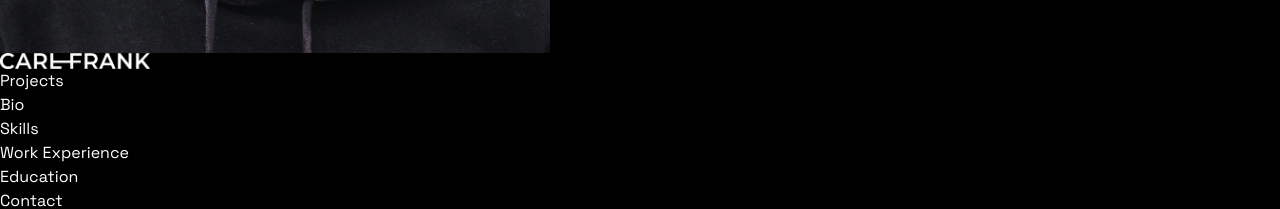
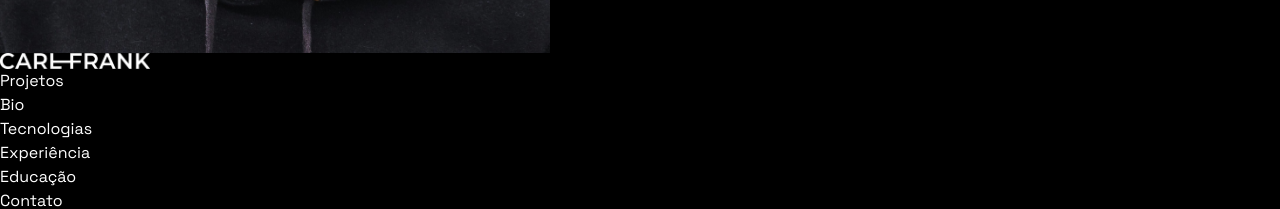
Before and after one commit to gabrielrevolti/my-portfolio, a React (Vite) app: page / in a window 1280 px wide. Shown: the part 593-802 px from the top of the page. Built offline with nearby package versions, Linux system fonts and the light colour scheme.

Commit message:
update nav section

```diff
--- a/src/components/Footer.jsx
+++ b/src/components/Footer.jsx
@@ -1,17 +1,26 @@
 import logo from "../assets/logo.png"
 import { SOCIAL_MEDIA_LINKS } from "../constants"
+import {motion} from "framer-motion"
 
 const Footer = () => {
   return (
     <div className="mb-8 mt-20">
       <div className="flex items-center justify-center">
-        <img src={logo} width={200}  className="my-20"/>
+        <motion.img
+        initial={{opacity: 0}}
+        whileInView={{opacity: 1}}
+        transition={{duration: 0.5}}
+        src={logo} width={200}  className="my-20"/>
       </div>
       <div className="flex items-center justify-center gap-8">
         {SOCIAL_MEDIA_LINKS.map((link, index) => (
-          <a key={index} href={link.href} target="_blank" rel="noopener noreferrer">
+          <motion.a
+            initial={{opacity: 0}}
+            whileInView={{opacity: 1}}
+            transition={{duration: 0.2, delay: index + 0.5}}
+            key={index} href={link.href} target="_blank" rel="noopener noreferrer">
             {link.icon}
-          </a>
+          </motion.a>
         ))}
       </div>
       <p className="mt-8 text-center text-sm tracking-wide text-gray-400">
--- a/src/constants/index.jsx
+++ b/src/constants/index.jsx
@@ -22,12 +22,12 @@ import { FaNodeJs } from "react-icons/fa";
 import { BiLogoPostgresql } from "react-icons/bi";
 
 export const NAVIGATION_LINKS = [
-  { label: "Projects", href: "#projects" },
+  { label: "Projetos", href: "#projects" },
   { label: "Bio", href: "#bio" },
-  { label: "Skills", href: "#skills" },
-  { label: "Work Experience", href: "#work" },
-  { label: "Education", href: "#education" },
-  { label: "Contact", href: "#contact" },
+  { label: "Tecnologias", href: "#skills" },
+  { label: "Experiência", href: "#work" },
+  { label: "Educação", href: "#education" },
+  { label: "Contato", href: "#contact" },
 ];
 
 export const HERO = {
```
